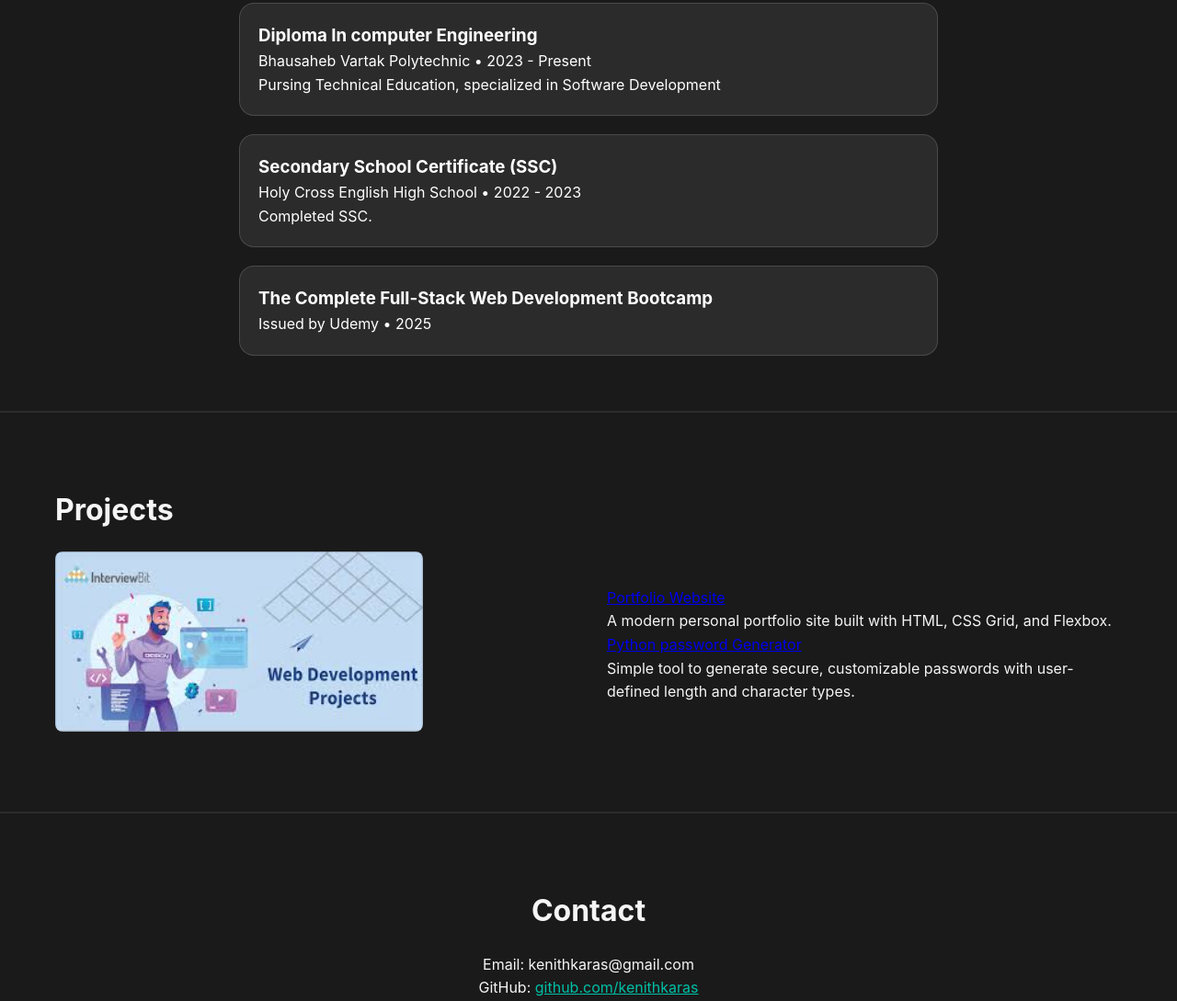
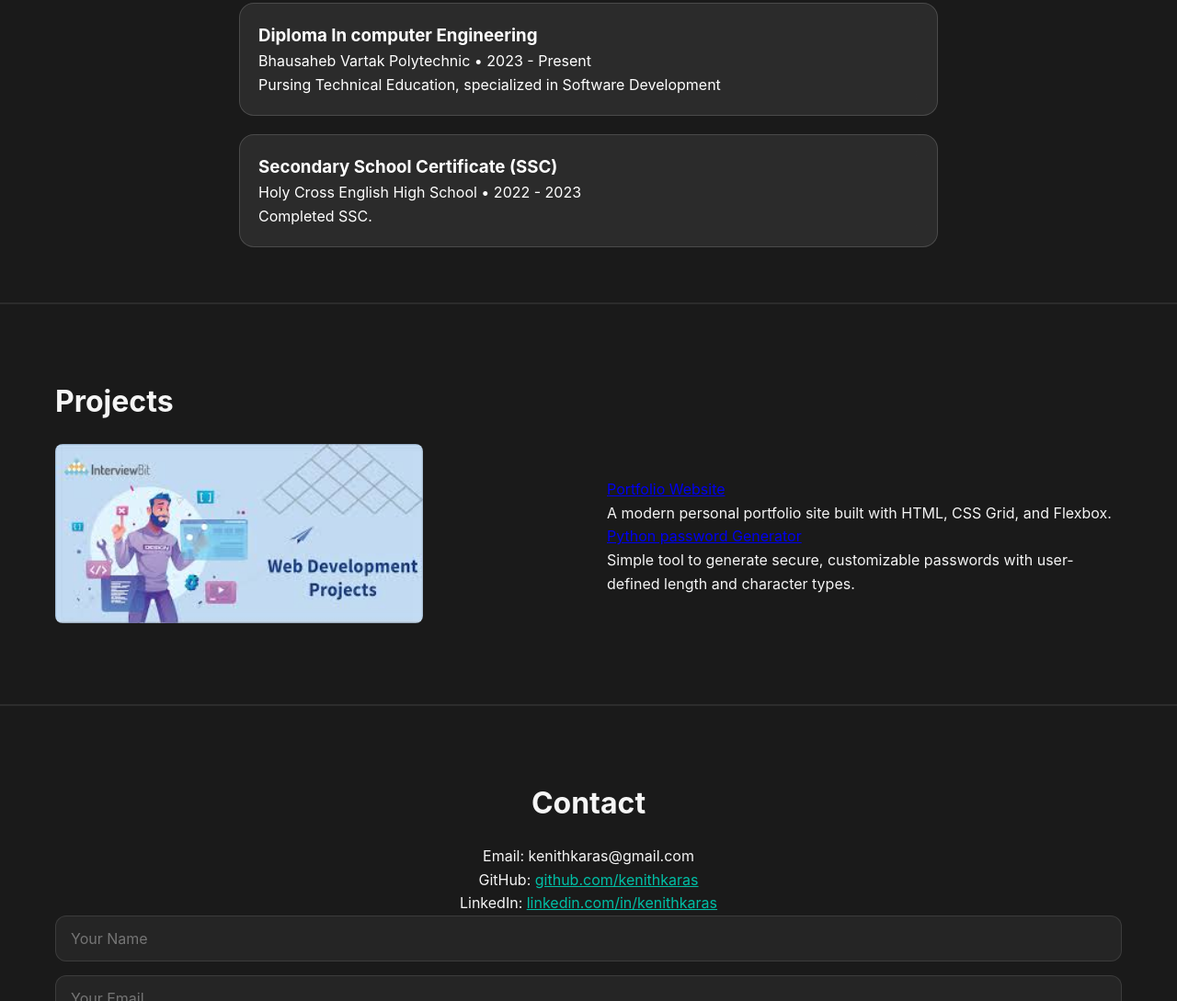
Before and after one commit to KENITH13401/portfolio, a plain HTML site: page index.html in a window 1280 px wide. Shown: the part 1367-2456 px from the top of the page at 92% size. Drawn offline with Linux system fonts and the light colour scheme.

Commit message:
index.html

```diff
--- a/index.html
+++ b/index.html
@@ -107,12 +107,6 @@
     </div>
   </div>
 
-      <div class="glass-card">
-      <h3>The Complete Full-Stack Web Development Bootcamp</h3>
-      <p>Issued by Udemy • 2025</p>
-    </div>
-  </div>
-
 
   <div class="tab-content" id="experience">
     <!-- Timeline-style experience -->
```
